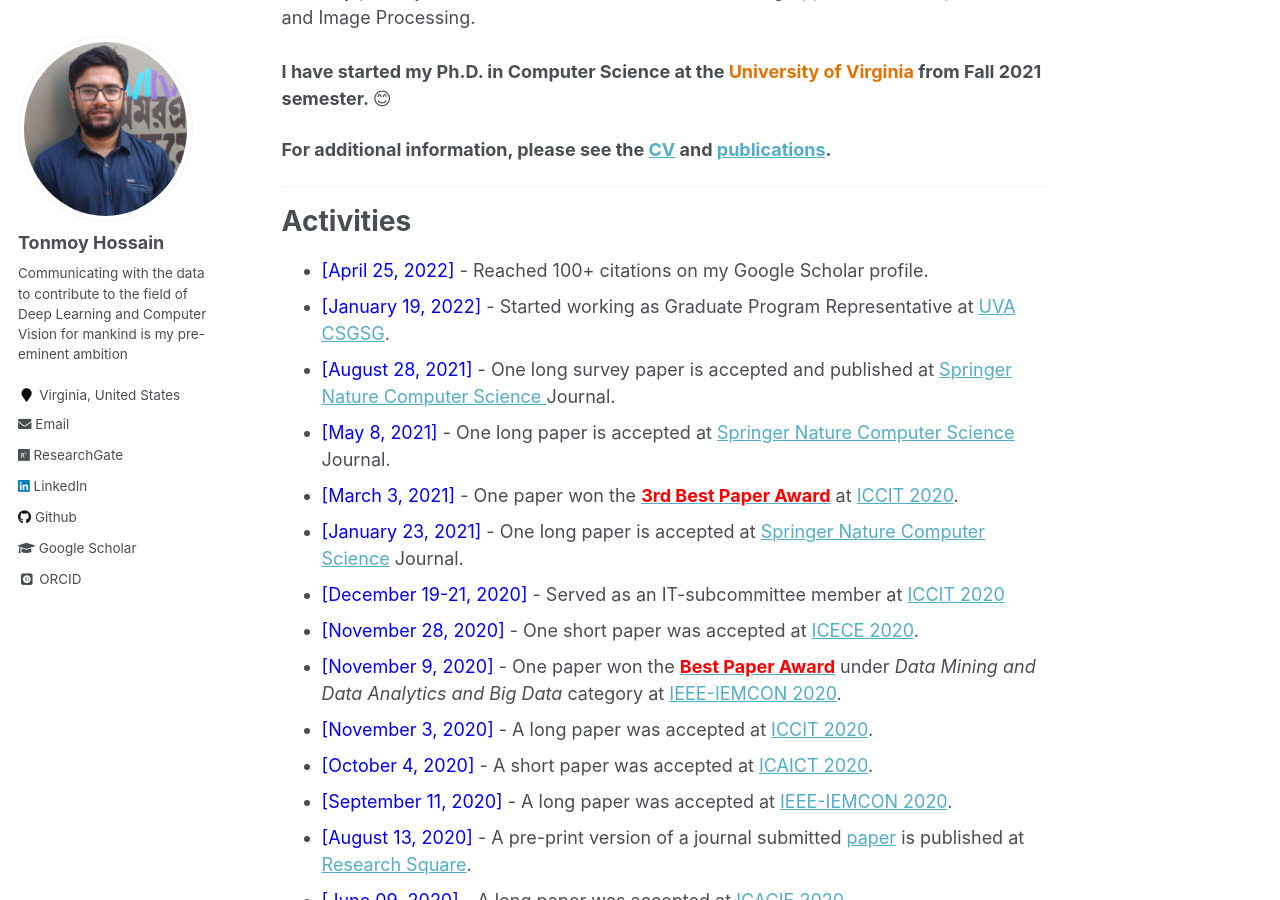
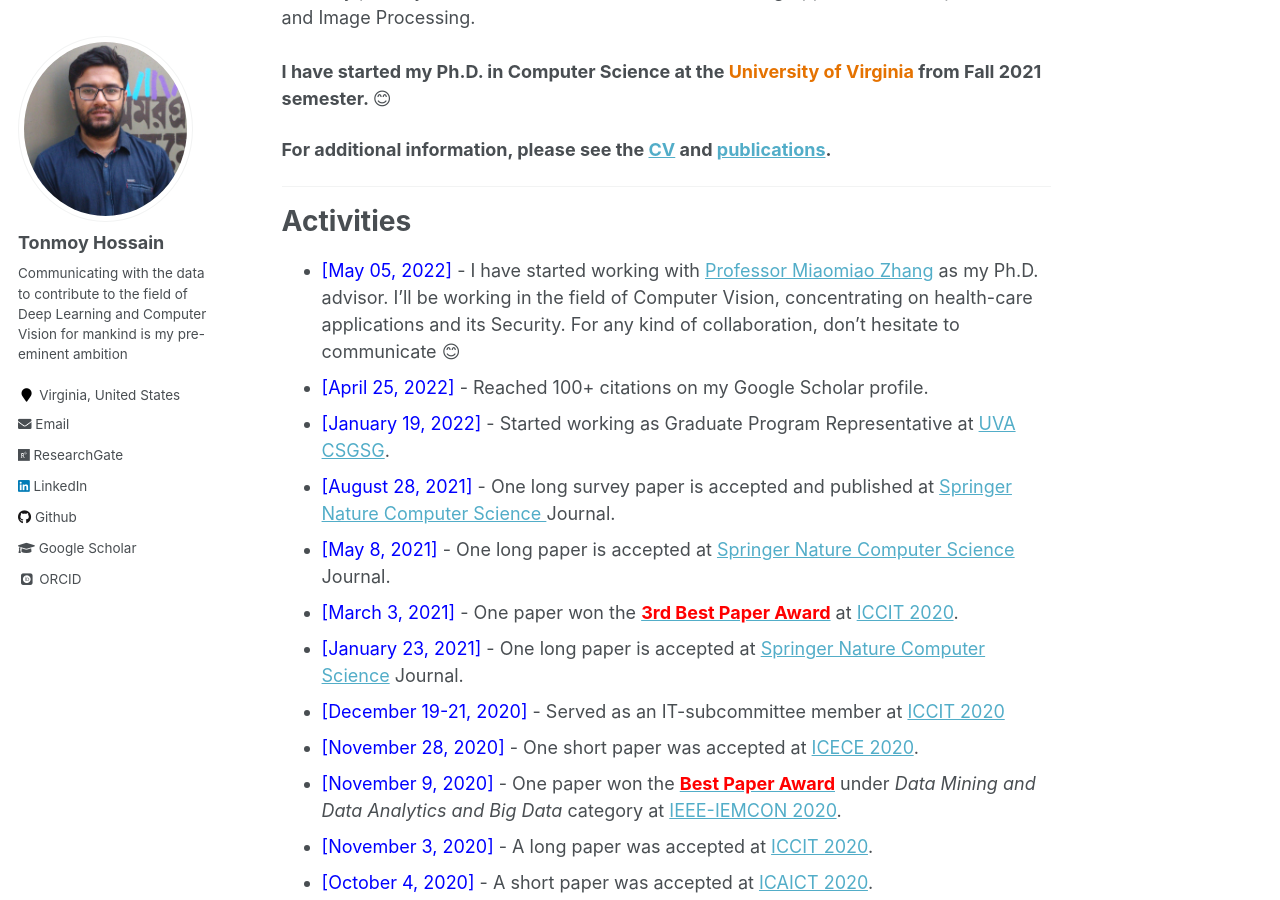
Before and after one commit to shaeekh/shaeekh.github.io, a Jekyll site: the page built from _pages/about.md, in a window 1280 px wide and 900 px high, scrolled down 313 px. Built offline with Jekyll 4.4.1, drawn with Linux system fonts in a browser that asks for light colours; some web fonts are replaced.

Commit message:
Update about.md

```diff
--- a/_pages/about.md
+++ b/_pages/about.md
@@ -23,6 +23,7 @@ I am Tonmoy Hossain, a first-year Ph.D. in CS student at the University of Virgi
 
 
 # Activities
+* <span style="color:Blue"> [May 05, 2022] </span> - I have started working with [Professor Miaomiao Zhang](https://engineering.virginia.edu/faculty/miaomiao-zhang) as my Ph.D. advisor. I'll be working in the field of Computer Vision, concentrating on health-care applications and its Security. For any kind of collaboration, don't hesitate to communicate &#x1F60a;
 * <span style="color:Blue"> [April 25, 2022] </span> - Reached 100+ citations on my Google Scholar profile.
 * <span style="color:Blue"> [January 19, 2022] </span> - Started working as Graduate Program Representative at [UVA CSGSG](https://csgsg.org/).
 * <span style="color:Blue"> [August 28, 2021] </span> - One long survey paper is accepted and published at [Springer Nature Computer Science ](https://link.springer.com/article/10.1007/s42979-021-00823-1) Journal.
```
